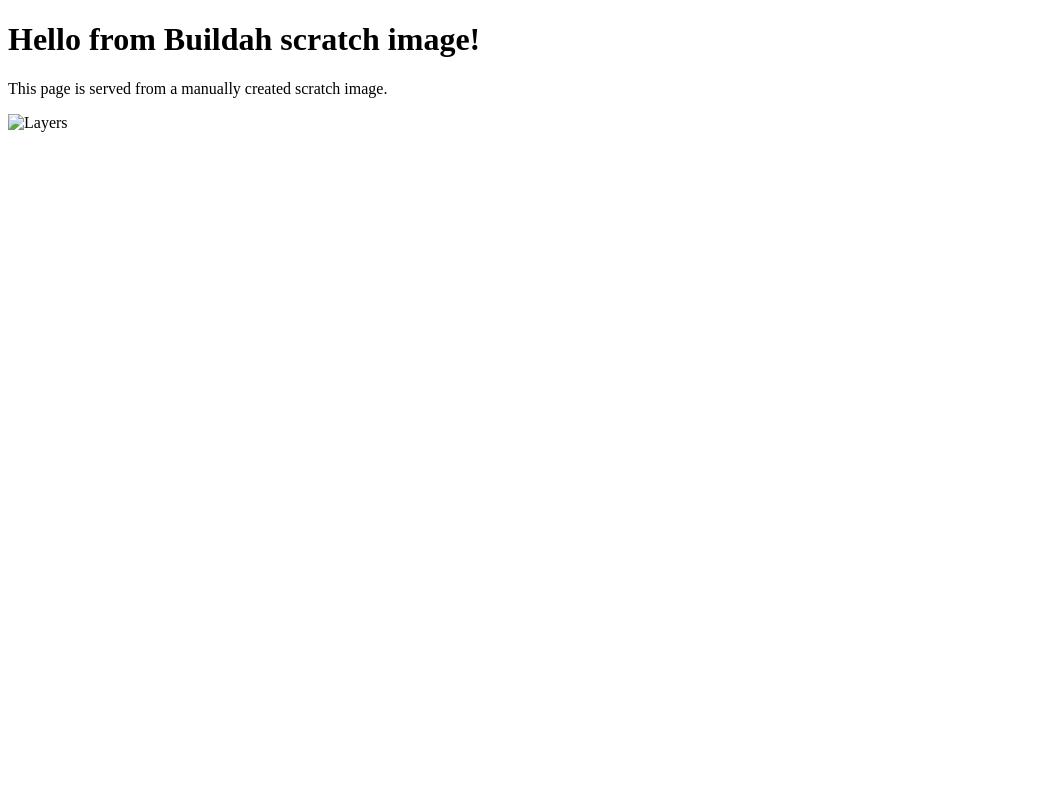
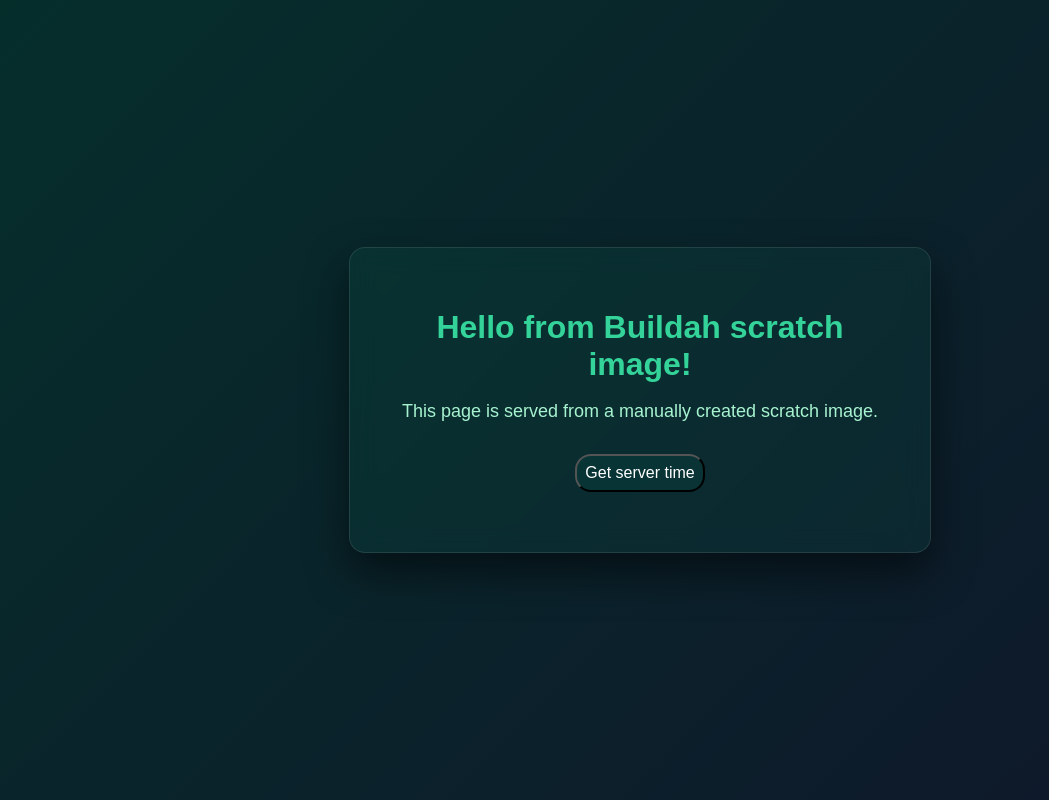
Before and after one commit to Anniina-55/buildah-test, a plain HTML site: page www/index.html in a window 1280 px wide. Shown: the whole page, without its empty margins (0-1049 px from the left). Drawn offline with Linux system fonts and the light colour scheme.

Commit message:
Updated and fixed source codes

```diff
--- a/www/index.html
+++ b/www/index.html
@@ -6,11 +6,82 @@
     <meta name="viewport" content="width=device-width, initial-scale=1.0">
     <title>Buildah scratch demo</title>
 </head>
-<body>
-    <h1>Hello from Buildah scratch image!</h1>
+<style>
+    body {
+        margin: 0;
+        height: 100vh;
+
+        display: flex;
+        justify-content: center;
+        align-items: center;
+        flex-direction: column;
+
+        font-family: Arial, sans-serif;
+        background: linear-gradient(135deg, #052e2b, #0f172a);
+        color: #d1fae5;
+        text-align: center;
+    }
+
+    h1 {
+        color: #34d399;
+        margin-bottom: 10px;
+    }
+
+    p {
+        font-size: 18px;
+        color: #a7f3d0;
+        margin-bottom: 20px;
+    }
+
+    .card {
+        text-align: center;
+        padding: 40px;
+        border-radius: 16px;
+
+        background: rgba(16, 185, 129, 0.07);
+        backdrop-filter: blur(12px);
+           -webkit-backdrop-filter: blur(12px);
+
+        border: 1px solid rgba(255, 255, 255, 0.1);
+
+        box-shadow: 0 20px 40px rgba(0,0,0,0.5);
+
+        max-width: 500px;
+        }
+     .btn {
+	padding: 8px;
+	border-radius: 16px;
+	background: rgba(16, 185, 129, 0.05);
+	color: white;
+	font-size: 16px;
+	margin-top: 12px;
+     }
+     .timeDisplay {
+	color: white;
+        font-size: 16px;
+     }
 
 
-    <p>This page is served from a manually created scratch image.</p>
-    <img src="./containers.png" alt="Layers">
+</style>
+<body>
+    <div class="card">
+
+        <h1>Hello from Buildah scratch image!</h1>
+        <p>This page is served from a manually created scratch image.</p>
+
+
+	<button onclick="getTime()" class="btn">Get server time</button>
+	<p id="time" class="timeDisplay"></p>
+
+	<script>
+		function getTime() {
+  			fetch("/api/time")
+    			.then(r => r.text())
+    			.then(data => {
+      				document.getElementById("time").innerText = data;
+    			});
+		}
+	</script>
+    </div>
 </body>
 </html>
```
Also changed, not shown: 5 other files.
